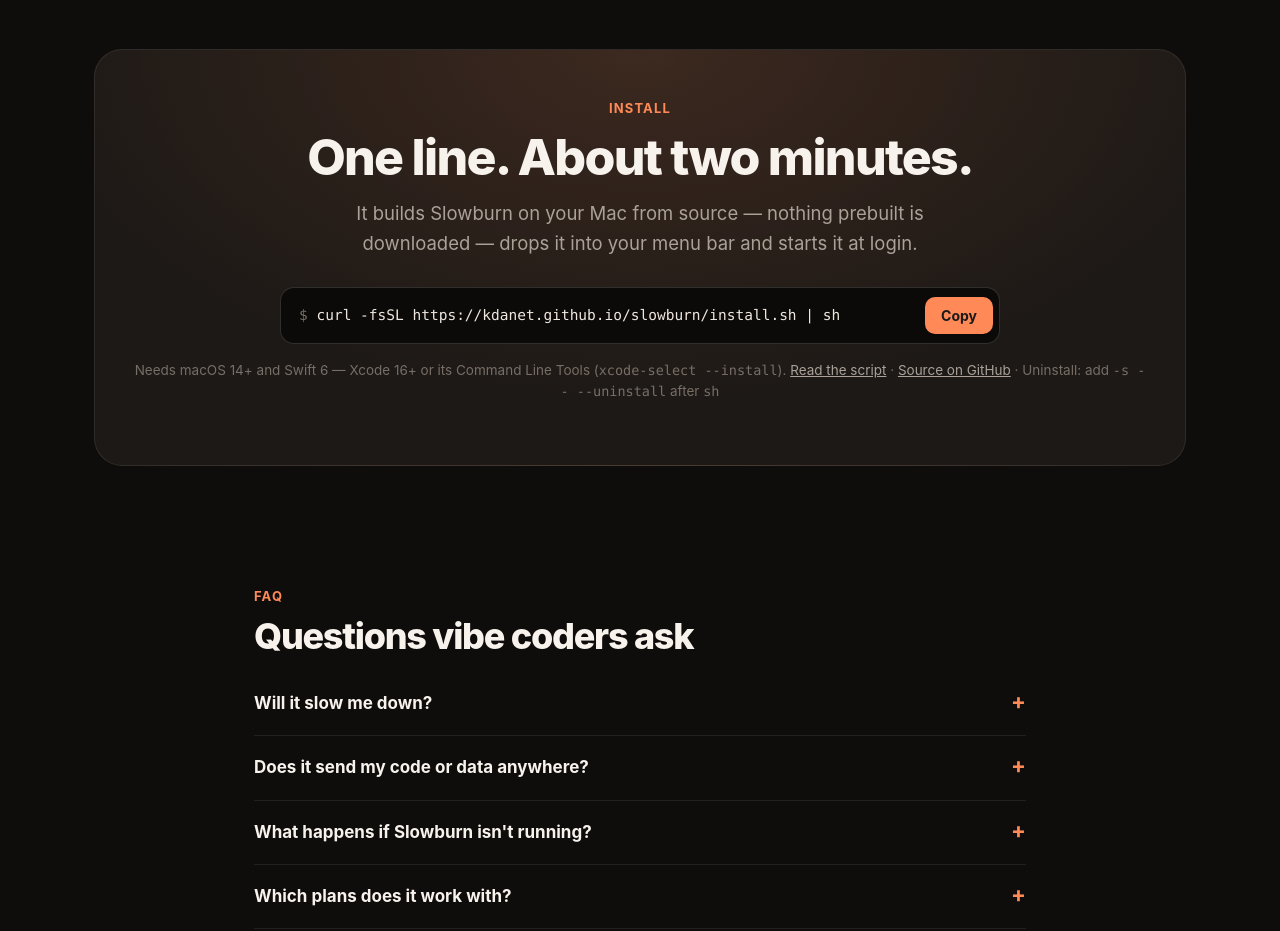
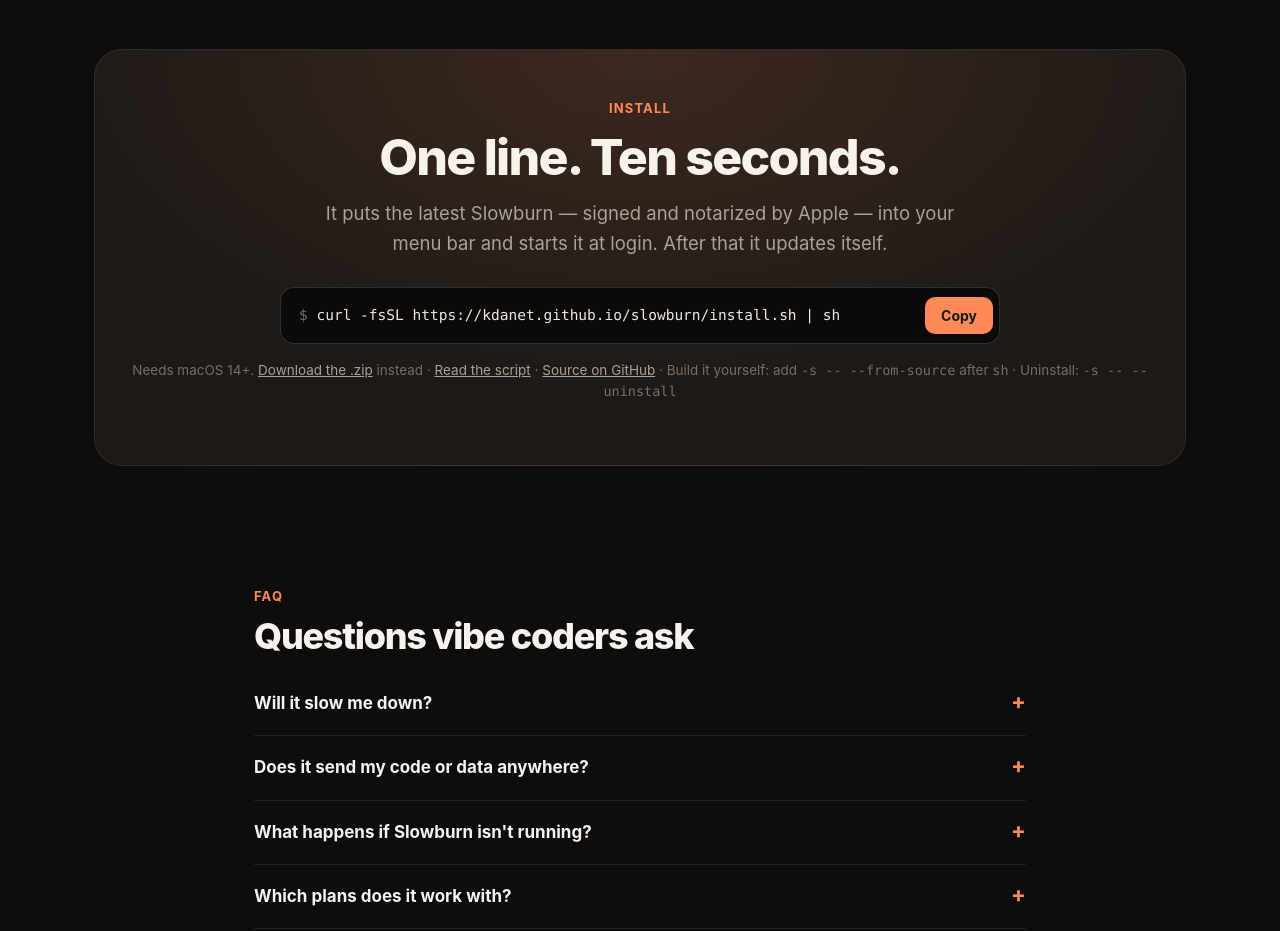
Before and after one commit to kdanet/slowburn, a plain HTML site: page docs/index.html in a window 1280 px wide. Shown: the part 3900-4831 px from the top of the page. Drawn offline with Linux system fonts and the light colour scheme.

Commit message:
Install text: notarized releases that update themselves
Co-Authored-By: Claude Opus 5.5 <noreply@anthropic.com>

```diff
--- a/docs/index.html
+++ b/docs/index.html
@@ -220,17 +220,17 @@ footer .wrap{display:flex;justify-content:space-between;gap:20px;flex-wrap:wrap}
 <section id="install"><div class="wrap">
   <div class="install reveal">
     <p class="kicker">Install</p>
-    <h2>One line. About two minutes.</h2>
-    <p class="sub" style="margin:0 auto">It builds Slowburn on your Mac from source — nothing prebuilt is downloaded — drops it into your menu bar and starts it at login.</p>
+    <h2>One line. Ten seconds.</h2>
+    <p class="sub" style="margin:0 auto">It puts the latest Slowburn — signed and notarized by Apple — into your menu bar and starts it at login. After that it updates itself.</p>
     <div class="cmd"><code id="cmd">curl -fsSL https://kdanet.github.io/slowburn/install.sh | sh</code><button id="copy">Copy</button></div>
-    <p class="fine">Needs macOS 14+ and Swift 6 — Xcode 16+ or its Command Line Tools (<code>xcode-select --install</code>). <a href="install.sh">Read the script</a> · <a href="https://github.com/kdanet/slowburn">Source on GitHub</a> · Uninstall: add <code>-s -- --uninstall</code> after <code>sh</code></p>
+    <p class="fine">Needs macOS 14+. <a href="https://github.com/kdanet/slowburn/releases/latest">Download the .zip</a> instead · <a href="install.sh">Read the script</a> · <a href="https://github.com/kdanet/slowburn">Source on GitHub</a> · Build it yourself: add <code>-s -- --from-source</code> after <code>sh</code> · Uninstall: <code>-s -- --uninstall</code></p>
   </div>
 </div></section>
 
 <section style="padding-top:20px"><div class="wrap" style="max-width:820px">
   <p class="kicker">FAQ</p><h2 style="font-size:36px">Questions vibe coders ask</h2>
   <details><summary>Will it slow me down?</summary><p>Only when you're about to spend tomorrow's limit today — and even then it asks. Most of the time it just shows your runway. Deadline day? Flip the big switch and everything is let through.</p></details>
-  <details><summary>Does it send my code or data anywhere?</summary><p>No. Slowburn asks the same usage endpoints the official CLIs use, with the access Claude Code and Codex already have on your Mac — read-only. It never stores or refreshes a token itself and needs no token of its own. Session logs are read locally. No analytics, no AI calls.</p></details>
+  <details><summary>Does it send my code or data anywhere?</summary><p>No. Slowburn asks the same usage endpoints the official CLIs use, with the access Claude Code and Codex already have on your Mac — read-only. It never stores or refreshes a token itself and needs no token of its own. Session logs are read locally. The only other request is a daily look at this site for updates. No analytics, no AI calls.</p></details>
   <details><summary>What happens if Slowburn isn't running?</summary><p>The hooks let everything through. Nothing can be held without the app there to release it.</p></details>
   <details><summary>Which plans does it work with?</summary><p>Claude Pro and Max used through Claude Code or the Claude app, and ChatGPT plans used through Codex. Codex credits are tracked too, so you see when work starts costing money.</p></details>
   <details><summary>Is it official?</summary><p>No — Slowburn is an independent, MIT-licensed open-source project. Not affiliated with Anthropic or OpenAI.</p></details>
```
Also changed, not shown: 2 other files.
